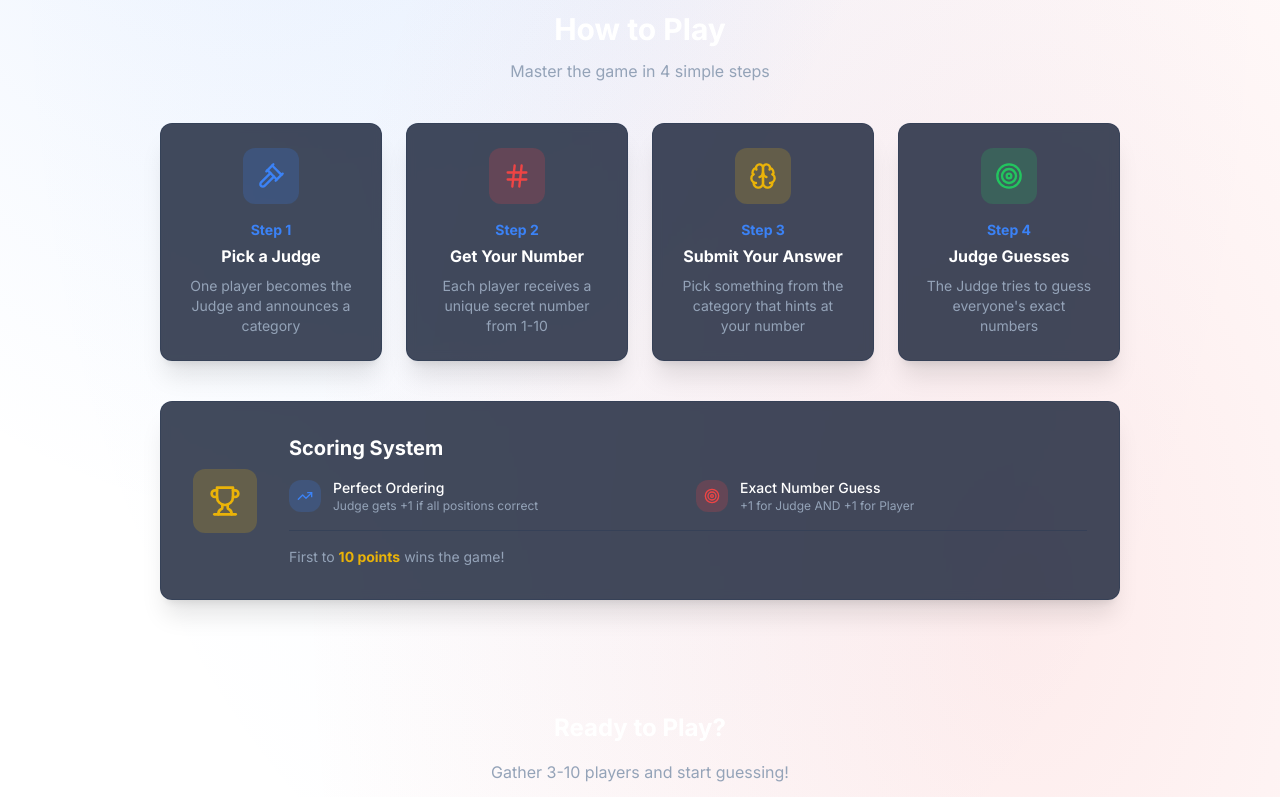
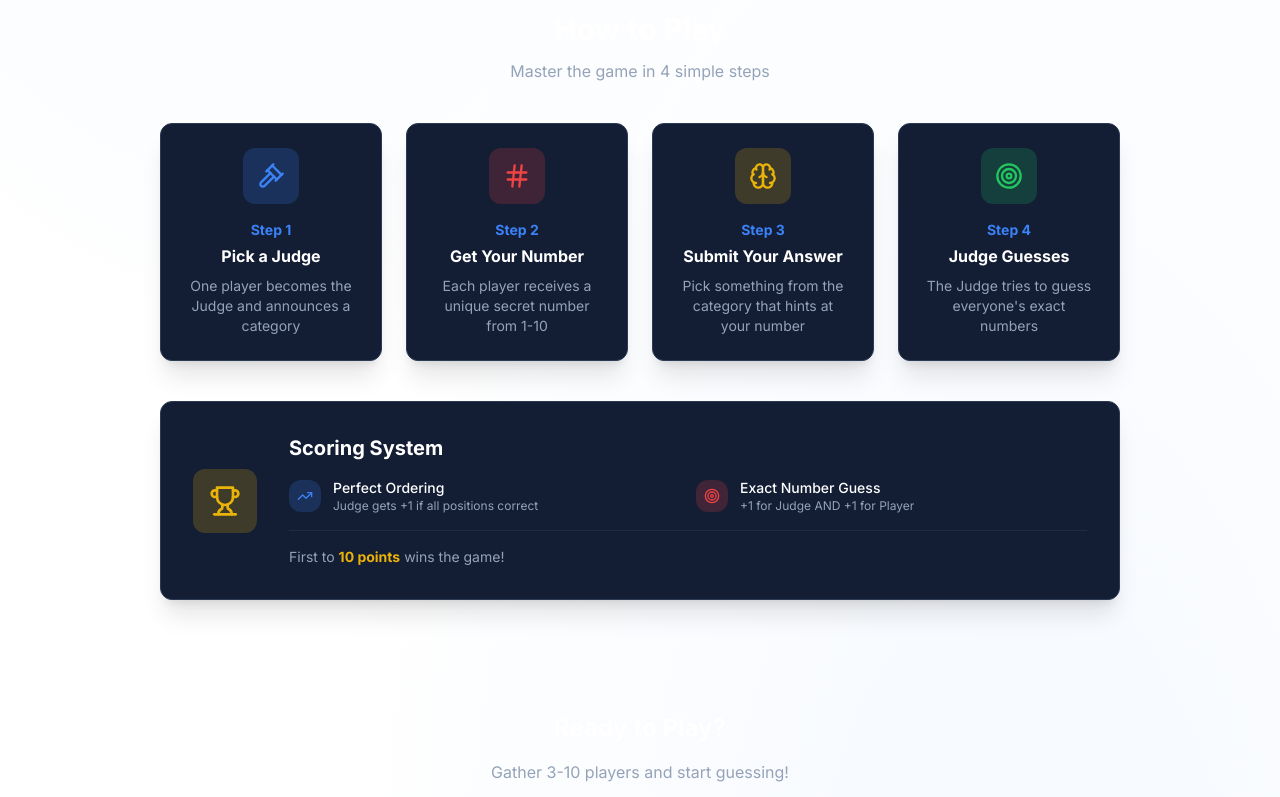
Before and after one commit to guykrinsky/tierlist, a Next.js app: page / in a window 1280 px wide. Shown: the part 1098-1895 px from the top of the page. Built offline with nearby package versions, Linux system fonts and the light colour scheme; no server answers; the database is empty.

Commit message:
Fix background: cleaner dark blue, better readability

```diff
--- a/app/globals.css
+++ b/app/globals.css
@@ -72,20 +72,19 @@
   background: hsl(var(--primary) / 0.8);
 }
 
-/* Gradient backgrounds */
+/* Gradient backgrounds - clean dark blue */
 .gradient-bg {
   background: linear-gradient(
-    135deg,
+    180deg,
     hsl(222, 47%, 11%) 0%,
-    hsl(222, 47%, 15%) 50%,
-    hsl(222, 47%, 11%) 100%
+    hsl(222, 47%, 13%) 100%
   );
 }
 
 .gradient-card {
   background: linear-gradient(
     145deg,
-    hsl(222, 47%, 16%) 0%,
+    hsl(222, 47%, 15%) 0%,
     hsl(222, 47%, 12%) 100%
   );
 }
@@ -138,17 +137,17 @@
 
 /* Enhanced card styles */
 .game-card {
-  @apply relative overflow-hidden rounded-xl border border-border/50 bg-card/80 backdrop-blur-sm;
+  @apply relative overflow-hidden rounded-xl border border-border bg-card;
   @apply transition-all duration-300 ease-out;
-  @apply hover:border-tierlist-blue/30 hover:shadow-lg hover:shadow-tierlist-blue/10;
+  @apply hover:border-tierlist-blue/40 hover:shadow-lg hover:shadow-tierlist-blue/10;
 }
 
 .game-card-blue {
-  @apply game-card border-tierlist-blue/30 bg-tierlist-blue/5;
+  @apply game-card border-tierlist-blue/40 bg-tierlist-blue/10;
 }
 
 .game-card-red {
-  @apply game-card border-tierlist-red/30 bg-tierlist-red/5;
+  @apply game-card border-tierlist-red/40 bg-tierlist-red/10;
 }
 
 /* Score animation */
@@ -200,12 +199,11 @@
 .status-dot.waiting { @apply bg-yellow-500 shadow-lg shadow-yellow-500/50 animate-pulse; }
 .status-dot.submitted { @apply bg-tierlist-blue shadow-lg shadow-tierlist-blue/50; }
 
-/* Branded background pattern */
+/* Branded background pattern - subtle dark blue */
 .branded-bg {
   background:
-    radial-gradient(ellipse at 20% 20%, rgba(59, 130, 246, 0.15) 0%, transparent 50%),
-    radial-gradient(ellipse at 80% 80%, rgba(239, 68, 68, 0.1) 0%, transparent 50%),
-    radial-gradient(ellipse at 50% 50%, rgba(59, 130, 246, 0.05) 0%, transparent 70%);
+    radial-gradient(ellipse at 20% 0%, rgba(59, 130, 246, 0.08) 0%, transparent 50%),
+    radial-gradient(ellipse at 80% 100%, rgba(59, 130, 246, 0.05) 0%, transparent 50%);
 }
 
 /* Phase transition animation */
```
